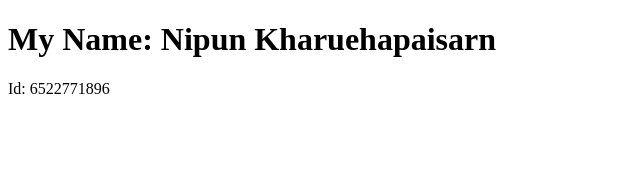
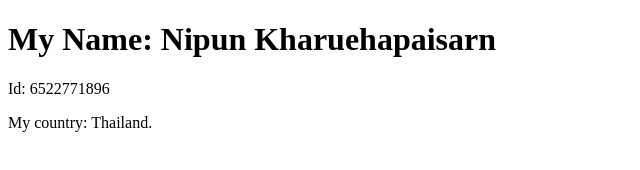
Before and after one commit to Kharukulavat/testgit, a plain HTML site: page src/index.html in a window 1280 px wide. Shown: the whole page, without its empty margins (0-640 px from the left). Drawn offline with Linux system fonts and the light colour scheme.

Commit message:
add my country

```diff
--- a/src/index.html
+++ b/src/index.html
@@ -3,5 +3,6 @@
     <body>
     	<h1>My Name: Nipun Kharuehapaisarn</h1>
         <p>Id: 6522771896</p>
+        <p>My country: Thailand.</p>
     </body>
 </html>
```
